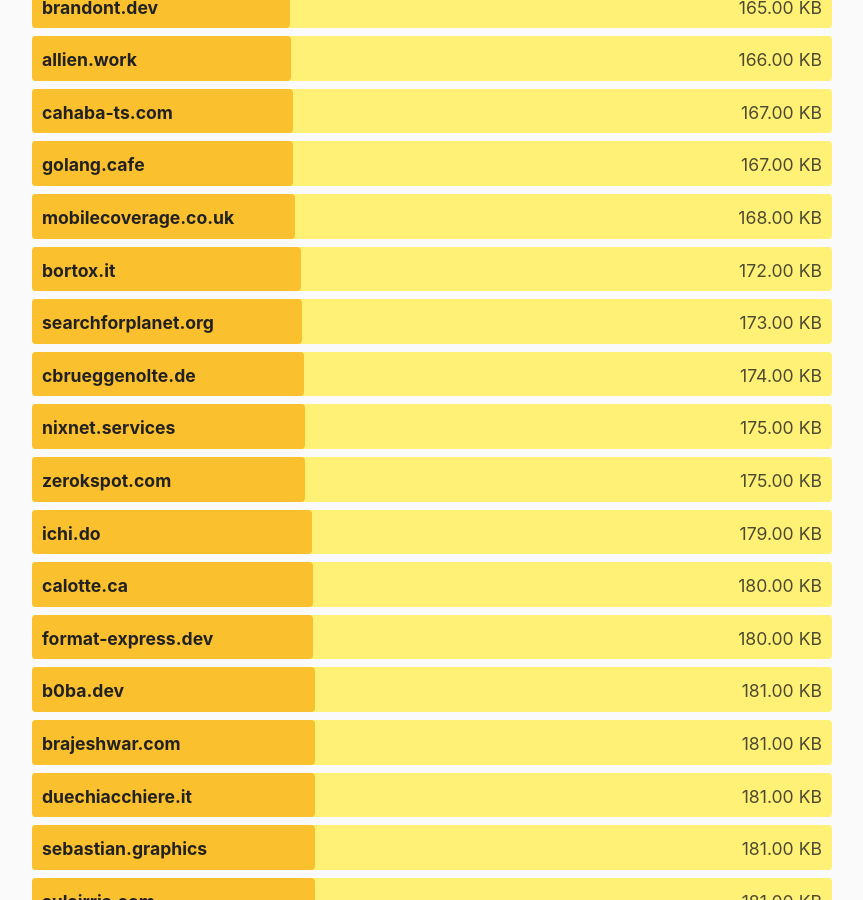
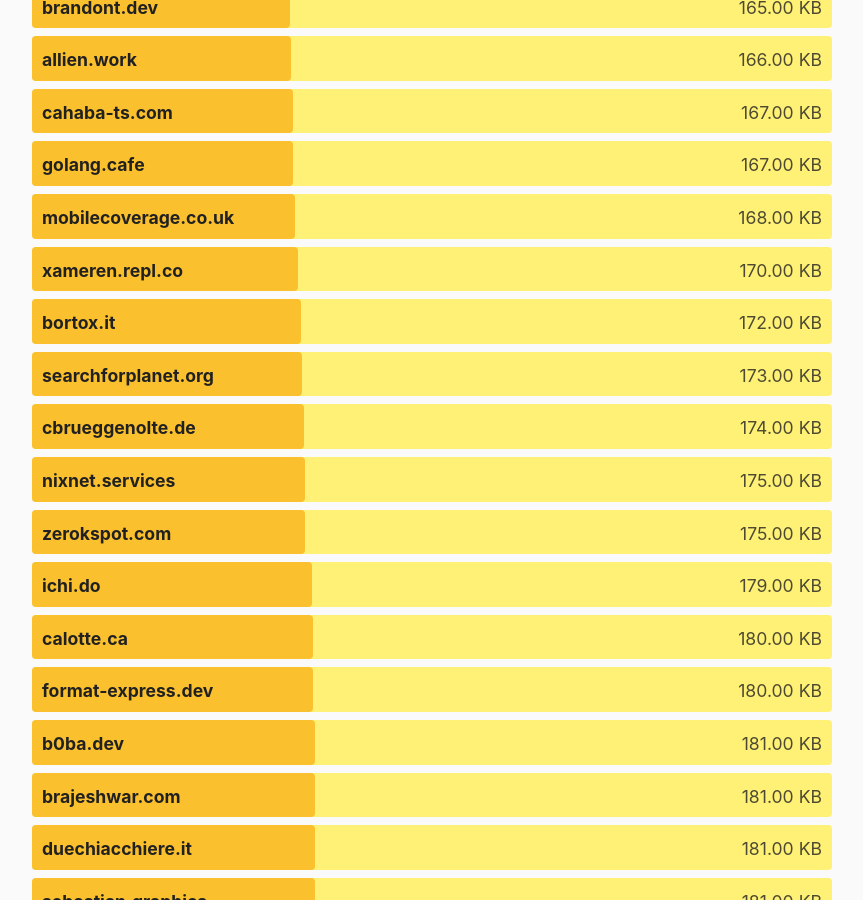
Before and after one commit to kevquirk/512kb.club, a Jekyll site: the page built from index.md, in a window 1280 px wide and 900 px high, scrolled down 23472 px. Shown: the whole window, without its empty margins (208-1071 px from the left). Built offline with Jekyll 4.4.1, drawn with Linux system fonts in a browser that asks for light colours.

Commit message:
Update sites.yml

```diff
--- a/_data/sites.yml
+++ b/_data/sites.yml
@@ -2898,6 +2898,11 @@
   size: 35.4
   last_checked: 2022-11-24
 
+- domain: xameren.repl.co
+  url: https://xameren.repl.co/
+  size: 170
+  last_checked: 2023-04-25
+
 - domain: xidoc.nim.town
   url: http://xidoc.nim.town/
   size: 73.2
```
